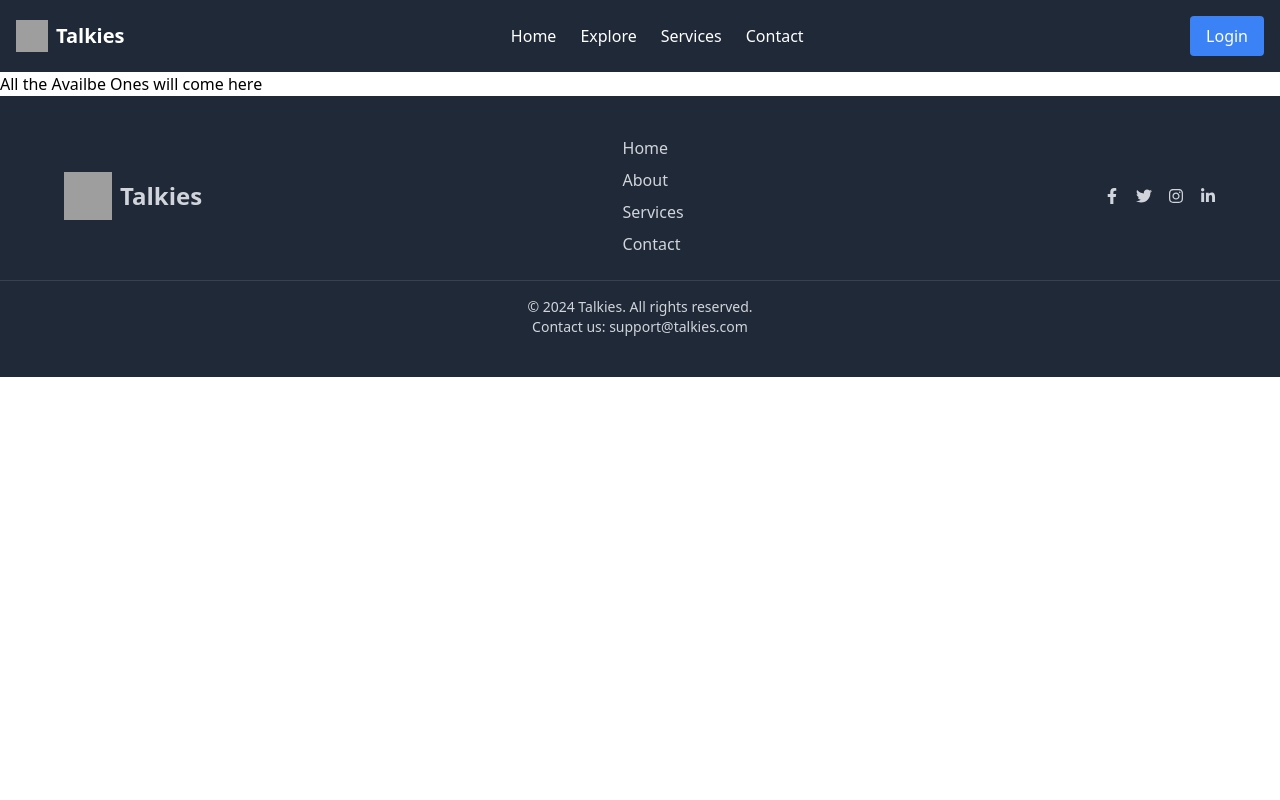
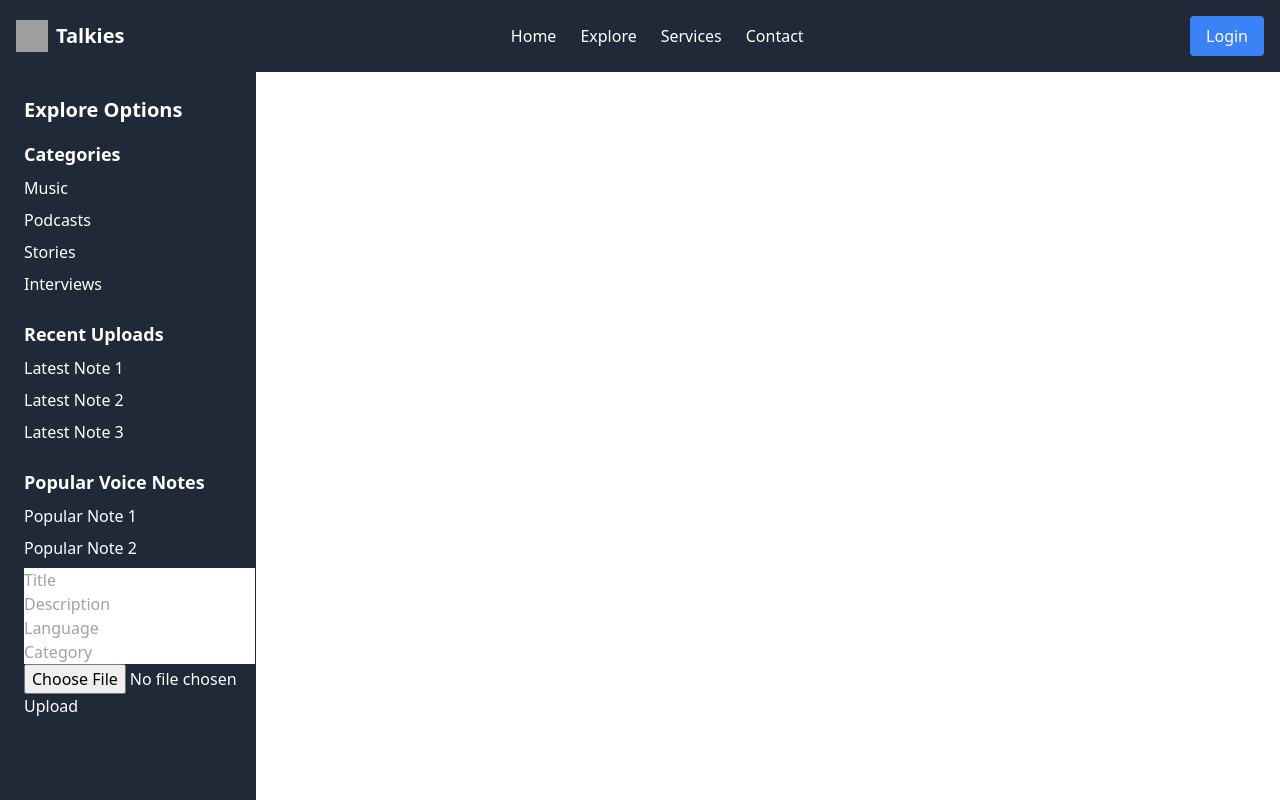
Before and after one commit to MohdMusaiyab/gossipyfy, a Next.js app: page /explore in a window 1280 px wide. Shown: the top 800 px of the page. Built offline with nearby package versions, Linux system fonts and the light colour scheme; no server answers; grey boxes are pictures that could not be loaded.

Commit message:
AWS/S3 Added

```diff
--- a/src/app/(routes)/explore/page.tsx
+++ b/src/app/(routes)/explore/page.tsx
@@ -1,11 +1,12 @@
-import React from 'react'
-
+import React from "react";
+import VoiceNoteCard from "../../components/VoiceNoteCard";
+import SideBar from "../../components/SideBar";
 const page = () => {
   return (
     <div>
-      All the Availbe Ones will come here
+      <SideBar />
     </div>
-  )
-}
+  );
+};
 
-export default page
+export default page;
--- a/src/app/(routes)/profile/page.tsx
+++ b/src/app/(routes)/profile/page.tsx
@@ -4,8 +4,7 @@ const page = () => {
   return (
     <div>
       Profile Page it is
-      Need to show the basic details of the user and option for uploading the noite
-
+      Need to show the basic details of the user and option for uploading the notes
     </div>
   )
 }
--- a/src/app/api/auth/[...nextauth]/route.ts
+++ b/src/app/api/auth/[...nextauth]/route.ts
@@ -46,8 +46,7 @@ export const authOptions: NextAuthOptions = {
           if (!isValidPassword) {
             throw new Error("Invalid password.");
           }
-          return user; // Return the user if the password is correct
-
+          return user;
         } catch (error) {
           console.error("Error during authorization:", error);
           return null; // Handle errors during the fetch
@@ -58,15 +57,21 @@ export const authOptions: NextAuthOptions = {
   secret: process.env.NEXTAUTH_SECRET,
   callbacks: {
     async session({ session, token }) {
+
       if (token?.sub) {
         //@ts-ignore
         session.user.id = token.sub; // Assign user id from token to session
+        session.user.username = token.username;
+        session.user.isPremium= token.isPremium;
       }
       return session;
     },
     async jwt({ token, user }) {
       if (user) {
         token.id = user.id; // Add user id to token if user exists
+        token.username = user?.username;
+        token.isPremium= user?.isPremium;
+
       }
       return token;
     },
--- a/src/app/api/auth/sign-up/route.ts
+++ b/src/app/api/auth/sign-up/route.ts
@@ -15,13 +15,21 @@ export async function POST(request: Request) {
   }
 
   // Check if the user already exists
-  const existingUser = await prisma.user.findUnique({
-    where: { email },
+  const existingUser = await prisma.user.findFirst({
+    where: {
+      OR: [{ email }, { username }],
+    },
   });
 
-  if (existingUser) {
+  if (existingUser?.email === email) {
     return NextResponse.json(
       { message: "User already exists." },
+      { status: 409 }
+    );
+  }
+  if (existingUser?.username === username) {
+    return NextResponse.json(
+      { message: "Username already taken." },
       { status: 409 }
     );
   }
--- /dev/null
+++ b/src/app/api/upload/route.ts
@@ -0,0 +1,86 @@
+import { NextRequest, NextResponse } from "next/server";
+import { getServerSession } from "next-auth";
+import { S3Client, PutObjectCommand } from "@aws-sdk/client-s3";
+import prisma from "../../../../lib/prisma";
+import { authOptions } from "../auth/[...nextauth]/route";
+import mime from "mime-types";
+
+// Configure AWS S3 Client
+const s3 = new S3Client({
+  region: process.env.AWS_REGION!,
+  credentials: {
+    accessKeyId: process.env.AWS_ACCESS_KEY_ID!,
+    secretAccessKey: process.env.AWS_SECRET_ACCESS_KEY!,
+  },
+});
+
+export async function POST(req: NextRequest) {
+  try {
+    // Get the session
+    const session = await getServerSession({ req, ...authOptions });
+
+    // Checking if the user is authenticated
+    if (!session) {
+      return NextResponse.json({ message: "Unauthorized" }, { status: 401 });
+    }
+
+    // Extract user ID from the session
+    const { user } = session;
+    //@ts-ignore
+    const { id } = user;
+
+    // Get form data
+    const data = await req.formData();
+
+    const title = data.get('title') as string;
+    const description = data.get('description') as string;
+    const language = data.get('language') as string;
+    const category = data.get('category') as string;
+    const file = data.get('file');
+
+    // Ensure the file exists and is of type `File`
+    if (!file || !(file instanceof File)) {
+      return NextResponse.json({ message: "Invalid file upload" }, { status: 400 });
+    }
+
+    // Convert the file to a Buffer
+    const arrayBuffer = await file.arrayBuffer();
+    const buffer = Buffer.from(arrayBuffer);
+
+    const timestamp = Date.now(); // Get the current timestamp
+    const uniqueFileName = `${title}-${timestamp}.${mime.extension(file.type)}`;
+    const bucketName = process.env.AWS_S3_BUCKET_NAME!;
+
+    // Create a new S3 command
+    const command = new PutObjectCommand({
+      Bucket: bucketName,
+      Key: uniqueFileName,
+      Body: buffer,
+      ContentType: file.type, // Ensure content type is set correctly
+    });
+
+    // Execute the S3 command
+    await s3.send(command);
+
+    // Save the file details in the database
+    await prisma.voiceNote.create({
+      data: {
+        title,
+        description,
+        language,
+        category,
+        fileUrl: uniqueFileName,
+        userId: parseInt(id),
+      },
+    });
+
+    // Return a success message
+    return NextResponse.json({
+      message: "Successfully uploaded the note",
+      success: true,
+    });
+  } catch (error) {
+    console.error("Error:", error);
+    return NextResponse.json({ message: "Error uploading the note" }, { status: 500 });
+  }
+}
--- /dev/null
+++ b/src/app/components/SideBar.tsx
@@ -0,0 +1,82 @@
+import React from 'react';
+import Link from 'next/link';
+import UploadModal from './UploadModal';
+
+const SideBar = () => {
+  return (
+    <div className="w-64 h-screen bg-gray-800 text-white p-6">
+      <h2 className="text-xl font-bold mb-4">Explore Options</h2>
+
+      {/* Categories Section */}
+      <div className="mb-6">
+        <h3 className="text-lg font-semibold mb-2">Categories</h3>
+        <ul className="space-y-2">
+          <li>
+            <Link href="/category/music" className="hover:text-gray-400">
+              Music
+            </Link>
+          </li>
+          <li>
+            <Link href="/category/podcasts" className="hover:text-gray-400">
+              Podcasts
+            </Link>
+          </li>
+          <li>
+            <Link href="/category/stories" className="hover:text-gray-400">
+              Stories
+            </Link>
+          </li>
+          <li>
+            <Link href="/category/interviews" className="hover:text-gray-400">
+              Interviews
+            </Link>
+          </li>
+        </ul>
+      </div>
+
+      {/* Recent Uploads Section */}
+      <div className="mb-6">
+        <h3 className="text-lg font-semibold mb-2">Recent Uploads</h3>
+        <ul className="space-y-2">
+          <li>
+            <Link href="/recent/1" className="hover:text-gray-400">
+              Latest Note 1
+            </Link>
+          </li>
+          <li>
+            <Link href="/recent/2" className="hover:text-gray-400">
+              Latest Note 2
+            </Link>
+          </li>
+          <li>
+            <Link href="/recent/3" className="hover:text-gray-400">
+              Latest Note 3
+            </Link>
+          </li>
+        </ul>
+      </div>
+
+      {/* Popular Section */}
+      <div className="mb-6">
+        <h3 className="text-lg font-semibold mb-2">Popular Voice Notes</h3>
+        <ul className="space-y-2">
+          <li>
+            <Link href="/popular/1" className="hover:text-gray-400">
+              Popular Note 1
+            </Link>
+          </li>
+          <li>
+            <Link href="/popular/2" className="hover:text-gray-400">
+              Popular Note 2
+            </Link>
+          </li>
+          <li>
+           <UploadModal />
+          </li>
+        </ul>
+      </div>
+    </div>
+  );
+};
+
+export default SideBar;
--- /dev/null
+++ b/src/app/components/UploadModal.tsx
@@ -0,0 +1,66 @@
+"use client";
+import React, { useState } from "react";
+import axios from "axios";
+
+const UploadModal = () => {
+  const [formData, setFormData] = useState({
+    title: "",
+    description: "",
+    language: "",
+    category: ""
+  });
+  const [file, setFile] = useState<File | null>(null);
+
+  const handleSubmit = async (e: React.FormEvent<HTMLFormElement>) => {
+    e.preventDefault();
+    const data = new FormData();
+
+    // Append form fields
+    Object.keys(formData).forEach(key => {
+      data.append(key, formData[key as keyof typeof formData]);
+    });
+
+    // Append file
+    if (file) {
+      data.append("file", file);
+    }
+
+    try {
+      const res = await axios.post("/api/upload", data, {
+        headers: { "Content-Type": "multipart/form-data" }
+      });
+      console.log("Upload response:", res.data);
+    } catch (error) {
+      console.error("Error uploading:", error);
+    }
+  };
+
+  const handleChange = (e: React.ChangeEvent<HTMLInputElement>) => {
+    setFormData({ ...formData, [e.target.name]: e.target.value });
+  };
+
+  const handleFile = (e: React.ChangeEvent<HTMLInputElement>) => {
+    if (e.target.files && e.target.files[0]) {
+      setFile(e.target.files[0]);
+      console.log("File selected:", e.target.files[0]);
+    }
+  }
+
+  return (
+    <div>
+      <form onSubmit={handleSubmit}>
+        <input type="text" placeholder="Title" onChange={handleChange} name="title" />
+        <input type="text" placeholder="Description" onChange={handleChange} name="description"/>
+        <input type="text" placeholder="Language" onChange={handleChange} name="language" />
+        <input type="text" placeholder="Category" onChange={handleChange} name="category"/>
+        <input type="file" onChange={handleFile} name="file"/>
+
+        <button type="submit">
+          Upload
+        </button>
+      </form>
+    </div>
+  );
+};
+
+export default UploadModal;
--- /dev/null
+++ b/src/app/components/VoiceNoteCard.tsx
@@ -0,0 +1,41 @@
+import React from 'react';
+
+interface VoiceNoteCardProps {
+  title: string;
+  description: string;
+  fileUrl: string;
+  username: string;
+  createdAt: string;
+}
+
+const VoiceNoteCard: React.FC<VoiceNoteCardProps> = ({ title, description, fileUrl, username, createdAt }) => {
+  return (
+    <div className="max-w-sm rounded overflow-hidden shadow-lg bg-white p-4">
+      <div className="mb-4">
+        <h2 className="text-xl font-bold">{title}</h2>
+        <p className="text-gray-600 text-sm">{description}</p>
+      </div>
+
+      <div className="mb-4">
+        {/* Audio player */}
+        <audio controls className="w-full">
+          <source src={fileUrl} type="audio/mpeg" />
+          Your browser does not support the audio tag.
+        </audio>
+      </div>
+
+      <div className="text-sm text-gray-500">
+        <span>Uploaded by: {username}</span>
+        <br />
+        <span>Created at: {new Date(createdAt).toLocaleDateString()}</span>
+      </div>
+
+      <div className="mt-4 flex space-x-4">
+        <button className="px-4 py-2 bg-blue-500 text-white rounded hover:bg-blue-600">Like</button>
+        <button className="px-4 py-2 bg-gray-500 text-white rounded hover:bg-gray-600">Comment</button>
+      </div>
+    </div>
+  );
+};
+
+export default VoiceNoteCard;
--- a/src/app/components/auth/LoginButton.tsx
+++ b/src/app/components/auth/LoginButton.tsx
@@ -22,11 +22,28 @@ export default function LoginBtn() {
   };
 
   return (
-    <button
-      onClick={session ? handleLogout : handleLogin}
-      className="px-4 py-2 bg-blue-500 text-white rounded hover:bg-blue-600"
-    >
-      {session ? "Logout" : "Login"}
-    </button>
+    <div className="flex items-center space-x-4">
+      {session ? (
+        <>
+          {/* Display the username */}
+          <span className="text-white">
+            {session.user?.username || session.user?.email} {/* Fallback to email if username is not available */}
+          </span>
+          <button
+            onClick={handleLogout}
+            className="px-4 py-2 bg-red-500 text-white rounded hover:bg-red-600"
+          >
+            Logout
+          </button>
+        </>
+      ) : (
+        <button
+          onClick={handleLogin}
+          className="px-4 py-2 bg-blue-500 text-white rounded hover:bg-blue-600"
+        >
+          Login
+        </button>
+      )}
+    </div>
   );
 }
```
Also changed, not shown: package.json (+12 -1 lines), 2 other files (tests, documents, lock files or other folders).
